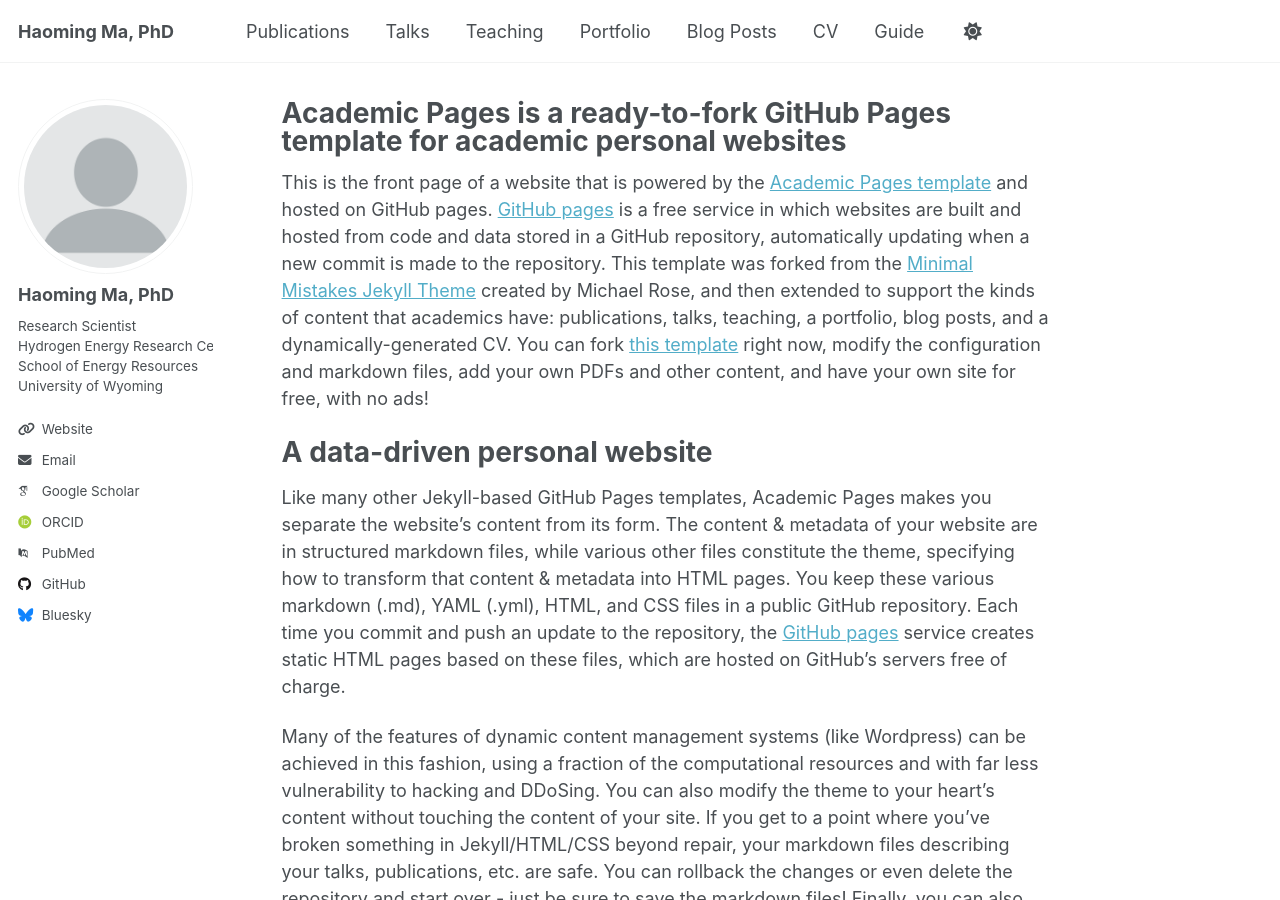
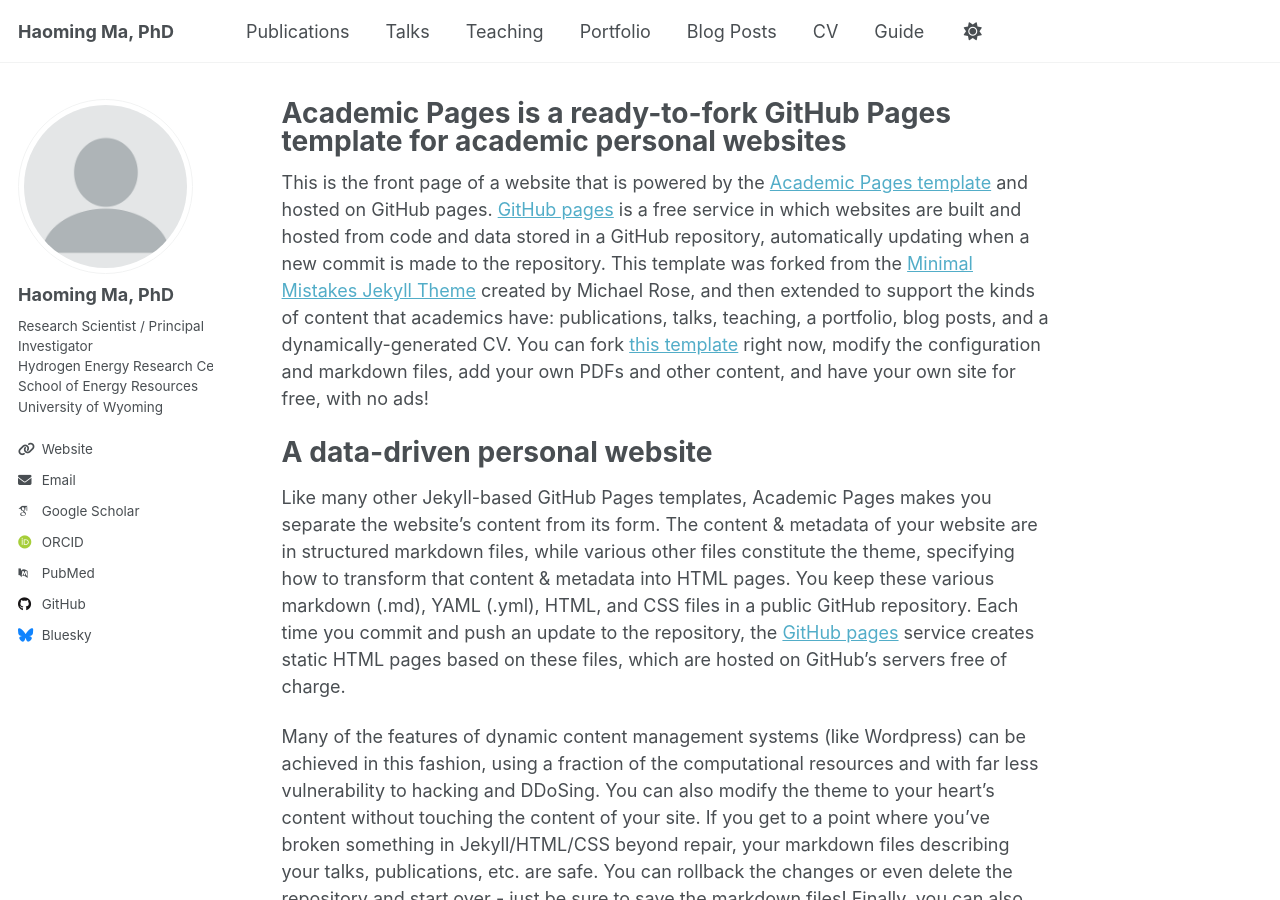
Before and after one commit to haoming-ma/haoming-ma.github.io, a Jekyll site: the page built from _pages/about.md, in a window 1280 px wide and 900 px high. Built offline with Jekyll 4.4.1, drawn with Linux system fonts in a browser that asks for light colours; some web fonts are replaced.

Commit message:
Update _config.yml

```diff
--- a/_config.yml
+++ b/_config.yml
@@ -24,7 +24,7 @@ author:
   avatar           : "profile.png"
   name             : "Haoming Ma, PhD"
   pronouns         : # example: "she/her"
-  bio              : "Research Scientist<br>Hydrogen Energy Research Center<br>School of Energy Resources<br>University of Wyoming"
+  bio              : "Research Scientist / Principal Investigator<br>Hydrogen Energy Research Center<br>School of Energy Resources<br>University of Wyoming"
   location         : #"Earth"
   employer         : #"Red Brick University"
   uri              : "haoming-ma.github.io"
```
